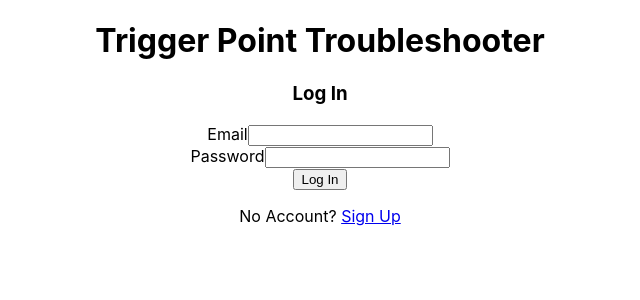
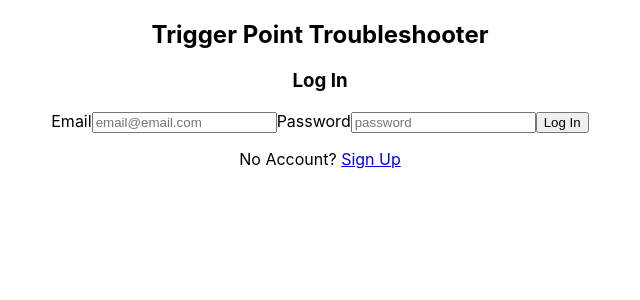
Before and after one commit to CourtneyCarson/pain-management-capstone-client, a React (Create React App) app: page /log-in in a window 1280 px wide. Shown: the top 300 px of the page, without its empty margins (320-960 px from the left). Built offline with nearby package versions, Linux system fonts and the light colour scheme.

Commit message:
refactor html into jsx

```diff
--- a/src/02.LogIn/LogIn.js
+++ b/src/02.LogIn/LogIn.js
@@ -1,32 +1,46 @@
-import React from 'react'
+import React, { Component } from 'react'
+import { Link } from "react-router-dom"
+import AuthApiService from '../services/auth-api-service'
 import './LogIn'
 
 export default class LogIn extends React.Component {
   render() {
     return (
       // <!-- Log In Page -->
-      <div className="log-in-page">
+      <section className="login-component">
+        <div className="log-in-page">
+          <h1 className='login-title'>Trigger Point Troubleshooter</h1>
+          <h3 className="subtitle">Log In</h3>
+          <div className="form-div">
+            <form className='signup-form'>
 
-        <main role="main">
-          <header role="banner">
-            <h1>Trigger Point Troubleshooter</h1>
-          </header>
-          <h3>Log In</h3>
-          <form className='signup-form'>
-            <div>
               <label htmlFor="username">Email</label>
-              <input type="text" name='username' id='username' />
-            </div>
-            <div>
+              <input
+                className="login-input"
+                type="text"
+                name='username'
+                placeholder='email@email.com'
+                required
+              />
+
               <label htmlFor="password">Password</label>
-              <input type="password" name='password' id='password' />
-            </div>
-            <button type='submit'>Log In</button>
-          </form>
-          <p> No Account? <a href="sign-up">Sign Up</a></p>
-        </main>
+              <input
+                className="login-input"
+                type="password"
+                name='password'
+                placeholder='password'
+                required
+              />
 
-      </div>
+              <button type='submit' className="login-button">
+                Log In
+                </button>
+            </form>
+            <p> No Account? <a href="sign-up">Sign Up</a></p>
+
+          </div>
+        </div>
+      </section >
     )
   }
 }
```
